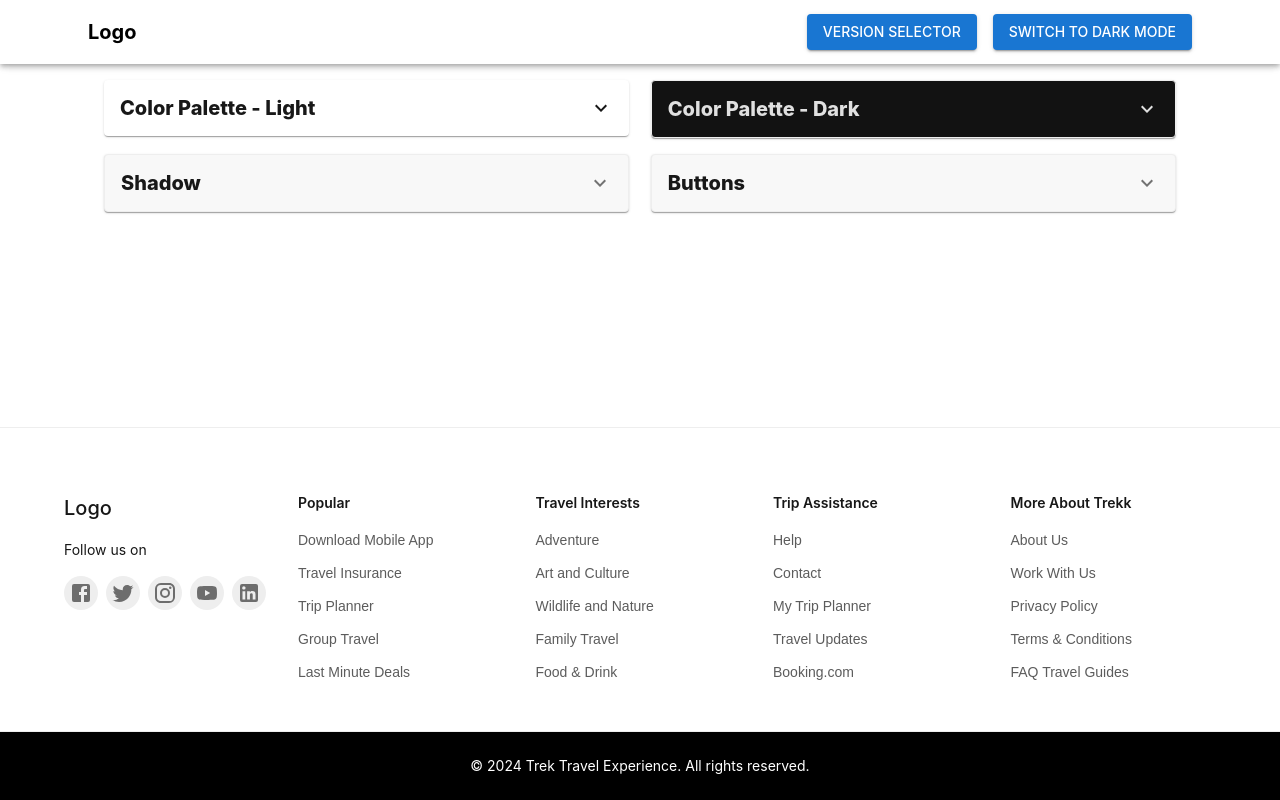
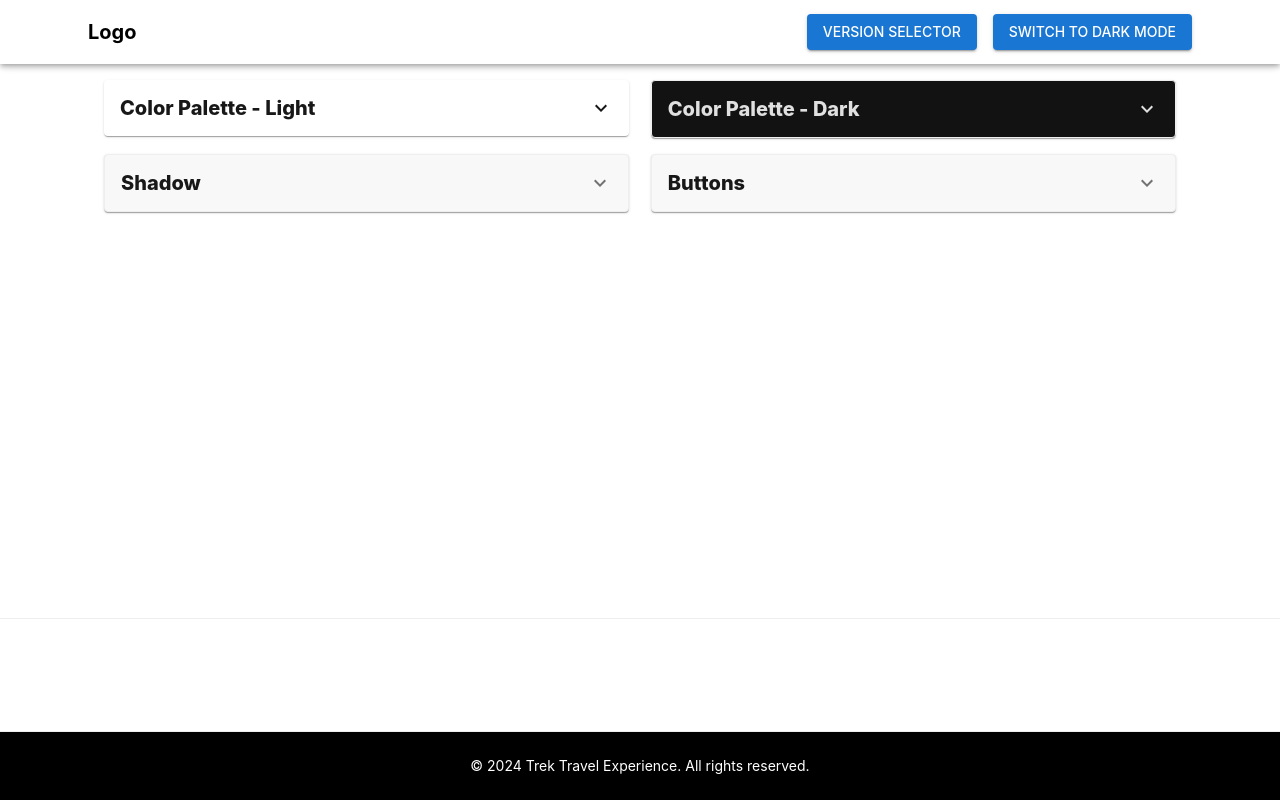
Before and after one commit to Yuki-kykyky/layout-demos, a Next.js app: page / in a window 1280 px wide. Built offline with nearby package versions, Linux system fonts and the light colour scheme.

Commit message:
remove footer

```diff
--- a/app/footer.tsx
+++ b/app/footer.tsx
@@ -1,69 +1,5 @@
+import { Box, Typography } from "@mui/material";
 import React from "react";
-import FacebookIcon from "@mui/icons-material/Facebook";
-import InstagramIcon from "@mui/icons-material/Instagram";
-import LinkedInIcon from "@mui/icons-material/LinkedIn";
-import TwitterIcon from "@mui/icons-material/Twitter";
-import YouTubeIcon from "@mui/icons-material/YouTube";
-import {
-  Box,
-  Container,
-  IconButton,
-  Link,
-  Stack,
-  Typography,
-} from "@mui/material";
-
-const socialLinks = [
-  { icon: <FacebookIcon />, url: "#" },
-  { icon: <TwitterIcon />, url: "#" },
-  { icon: <InstagramIcon />, url: "#" },
-  { icon: <YouTubeIcon />, url: "#" },
-  { icon: <LinkedInIcon />, url: "#" },
-];
-
-const footerLinks = {
-  popular: {
-    title: "Popular",
-    links: [
-      "Download Mobile App",
-      "Travel Insurance",
-      "Trip Planner",
-      "Group Travel",
-      "Last Minute Deals",
-    ],
-  },
-  travel: {
-    title: "Travel Interests",
-    links: [
-      "Adventure",
-      "Art and Culture",
-      "Wildlife and Nature",
-      "Family Travel",
-      "Food & Drink",
-    ],
-  },
-  support: {
-    title: "Trip Assistance",
-    links: [
-      "Help",
-      "Contact",
-      "My Trip Planner",
-      "Travel Updates",
-      "Booking.com",
-    ],
-  },
-  more: {
-    title: "More About Trekk",
-    links: [
-      "About Us",
-      "Work With Us",
-      "Privacy Policy",
-      "Terms & Conditions",
-      "FAQ Travel Guides",
-    ],
-  },
-};
-
 export default function Footer() {
   return (
     <Box
@@ -77,74 +13,6 @@ export default function Footer() {
         borderColor: "grey.200",
       }}
     >
-      <Container maxWidth="lg">
-        <Box
-          sx={{
-            display: "flex",
-            flexDirection: { xs: "column", md: "row" },
-            gap: 4,
-            mb: 4,
-          }}
-        >
-          {/* Logo and Social Links */}
-          <Box sx={{ flex: "0 0 auto", minWidth: { md: "200px" } }}>
-            <Typography variant="h6" sx={{ mb: 2 }}>
-              Logo
-            </Typography>
-            <Typography variant="body2" sx={{ mb: 2 }}>
-              Follow us on
-            </Typography>
-            <Stack direction="row" spacing={1}>
-              {socialLinks.map((social, index) => (
-                <IconButton
-                  key={index}
-                  sx={{
-                    bgcolor: "grey.200",
-                    "&:hover": { bgcolor: "grey.300" },
-                  }}
-                  size="small"
-                >
-                  {social.icon}
-                </IconButton>
-              ))}
-            </Stack>
-          </Box>
-
-          {/* Footer Links */}
-          <Box
-            sx={{
-              flex: 1,
-              display: "grid",
-              gridTemplateColumns: { xs: "1fr 1fr", md: "repeat(4, 1fr)" },
-              gap: 4,
-            }}
-          >
-            {Object.entries(footerLinks).map(([key, section]) => (
-              <Box key={key}>
-                <Typography variant="subtitle2" sx={{ fontWeight: 600, mb: 2 }}>
-                  {section.title}
-                </Typography>
-                <Stack spacing={1.5}>
-                  {section.links.map((link, index) => (
-                    <Link
-                      key={index}
-                      href="#"
-                      underline="hover"
-                      sx={{
-                        color: "text.secondary",
-                        fontSize: "0.875rem",
-                        "&:hover": { color: "text.primary" },
-                      }}
-                    >
-                      {link}
-                    </Link>
-                  ))}
-                </Stack>
-              </Box>
-            ))}
-          </Box>
-        </Box>
-      </Container>
       {/* Copyright */}
       <Box
         sx={{
```
